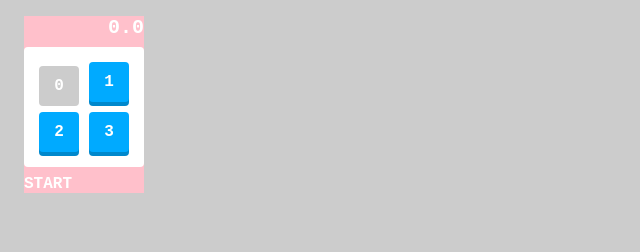
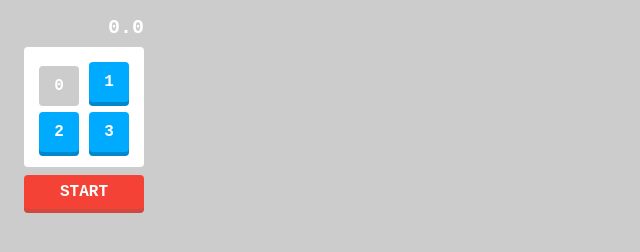
Before and after one commit to ma22npk/myNumbersGame, a plain HTML site: page index.html in a window 1280 px wide. Shown: the whole page, without its empty margins (0-640 px from the left). Drawn offline with Linux system fonts and the light colour scheme.

Commit message:
ボタンのスタイルを整形

```diff
--- a/index.html
+++ b/index.html
@@ -18,7 +18,7 @@
       <li>2</li>
       <li>3</li>
     </ul>
-    <div class="btn">START</div>
+    <div id="btn" >START</div>
   </div>
   <script src="main.js"></script>
 </body>
--- a/style.scss
+++ b/style.scss
@@ -10,7 +10,6 @@ body {
   /* 50px * 2 + 10px * 2 */
   width: 120px;
   margin: 16px;
-  background: pink;
 }
 
 #board {
@@ -39,8 +38,8 @@ body {
 #board li.pressed {
   background: #ccc;
   box-shadow: none;
-margin-top: 9px;
-margin-bottom: 1px;
+  margin-top: 9px;
+  margin-bottom: 1px;
 }
 
 
@@ -49,3 +48,17 @@ margin-bottom: 1px;
   font-size: 20px;
   text-align: right;
 }
+
+#btn {
+  cursor: pointer;
+  user-select: none;
+  background: #f44336;
+  padding: 8px;
+  border-radius: 4px;
+  text-align: center;
+  box-shadow: 0 4px 0 #d1483e;
+&:active{
+margin-top: 12px;
+box-shadow: none;
+}
+}
```
Also changed, not shown: style.css, 1 other file.
